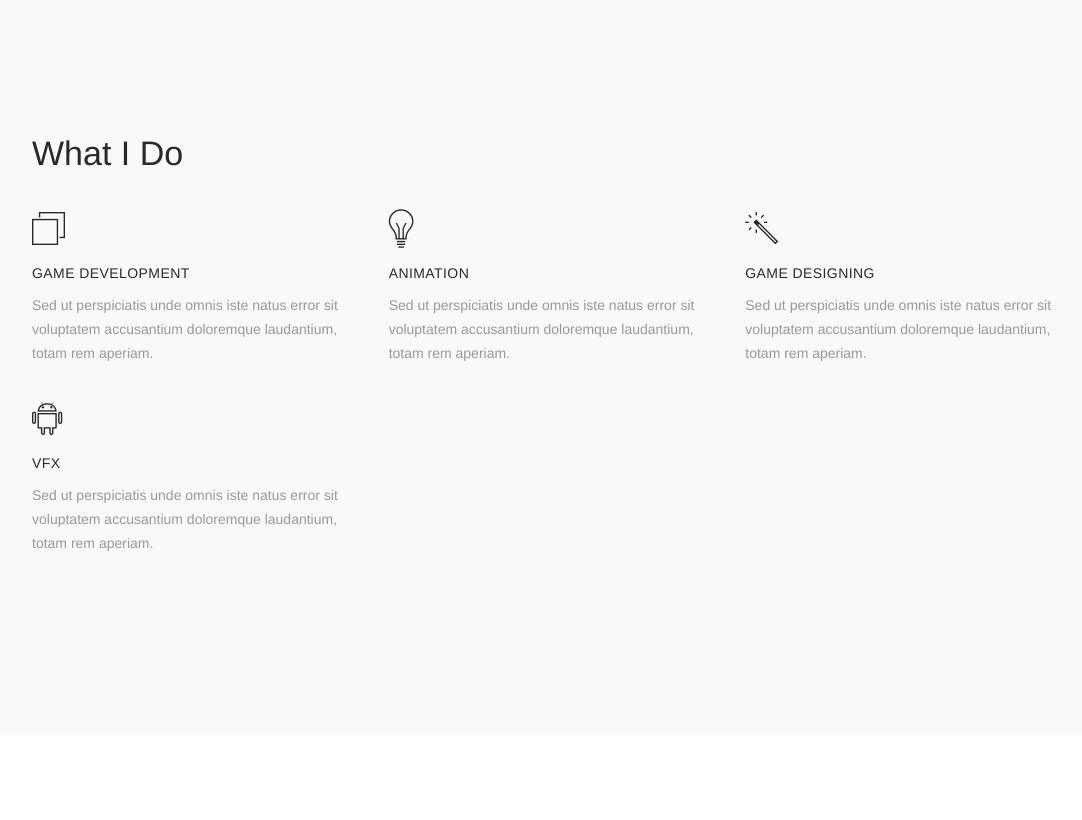
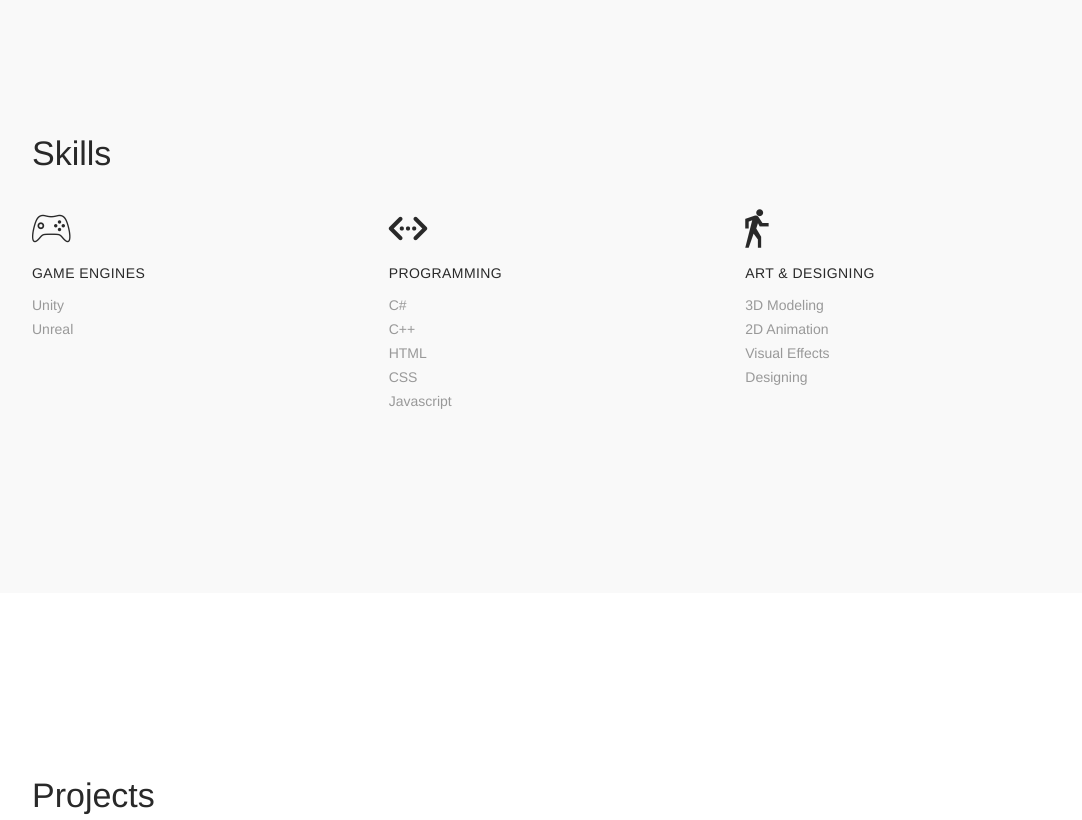
Before and after one commit to Priyank-Prajapati/Priyank_portfolio, a plain HTML site: page index-particles.html in a window 1280 px wide. Shown: the part 1720-2540 px from the top of the page, without its empty margins (98-1180 px from the left). Drawn offline with nearby package versions, Linux system fonts and the light colour scheme; files that its build step writes are made by us from their sources; files whose address does not match are found by name.

Commit message:
Added Skills section

```diff
--- a/index-particles.html
+++ b/index-particles.html
@@ -65,7 +65,7 @@
 				<div class="top-menu">
 					<ul>
 						<li><a href="#about-section">About</a></li>
-						<li><a href="#services-section">What I Do</a></li>
+						<li><a href="#services-section">Skills</a></li>
 						<li><a href="#works-section">Projects</a></li>
 					</ul>
 					<a href="#" class="close"></a>
@@ -114,35 +114,36 @@
 			<div class="section services gray align-left" id="services-section">
 				<div class="fw">
 					<div class="titles animated">
-						<div class="title">What I Do</div>
+						<div class="title">Skills</div>
 					</div>
 					<div class="row">
 						<div class="col col-m-12 col-t-6 col-d-4">
 							<div class="service-item animated">
-								<div class="circle"><i class="icon ion ion-ios-browsers-outline"></i></div>
-								<div class="name">Game Development</div>
-								<p>Sed ut perspiciatis unde omnis iste natus error sit voluptatem accusantium doloremque laudantium, totam rem aperiam.</p>
+								<div class="circle"><i class="icon ion ion-ios-game-controller-b-outline"></i></div>
+								<div class="name">Game Engines</div>
+								<p>Unity</p>
+								<p>Unreal</p>
 							</div>
 						</div>
 						<div class="col col-m-12 col-t-6 col-d-4">
 							<div class="service-item animated">
-								<div class="circle"><i class="icon ion ion-ios-lightbulb-outline"></i></div>
-								<div class="name">Animation</div>
-								<p>Sed ut perspiciatis unde omnis iste natus error sit voluptatem accusantium doloremque laudantium, totam rem aperiam.</p>
+								<div class="circle"><i class="icon ion ion-code-working"></i></div>
+								<div class="name">Programming</div>
+								<p>C#</p>
+								<p>C++</p>
+								<p>HTML</p>
+								<p>CSS</p>
+								<p>Javascript</p>
 							</div>
 						</div>
 						<div class="col col-m-12 col-t-6 col-d-4">
 							<div class="service-item animated">
-								<div class="circle"><i class="icon ion ion-ios-color-wand-outline"></i></div>
-								<div class="name">Game Designing</div>
-								<p>Sed ut perspiciatis unde omnis iste natus error sit voluptatem accusantium doloremque laudantium, totam rem aperiam.</p>
-							</div>
-						</div>
-						<div class="col col-m-12 col-t-6 col-d-4">
-							<div class="service-item animated">
-								<div class="circle"><i class="icon ion ion-social-android-outline"></i></div>
-								<div class="name">VFX</div>
-								<p>Sed ut perspiciatis unde omnis iste natus error sit voluptatem accusantium doloremque laudantium, totam rem aperiam.</p>
+								<div class="circle"><i class="icon ion ion-android-walk"></i></div>
+								<div class="name">Art & Designing</div>
+								<p>3D Modeling</p>
+								<p>2D Animation</p>
+								<p>Visual Effects</p>
+								<p>Designing</p>
 							</div>
 						</div>
 					</div>
```
